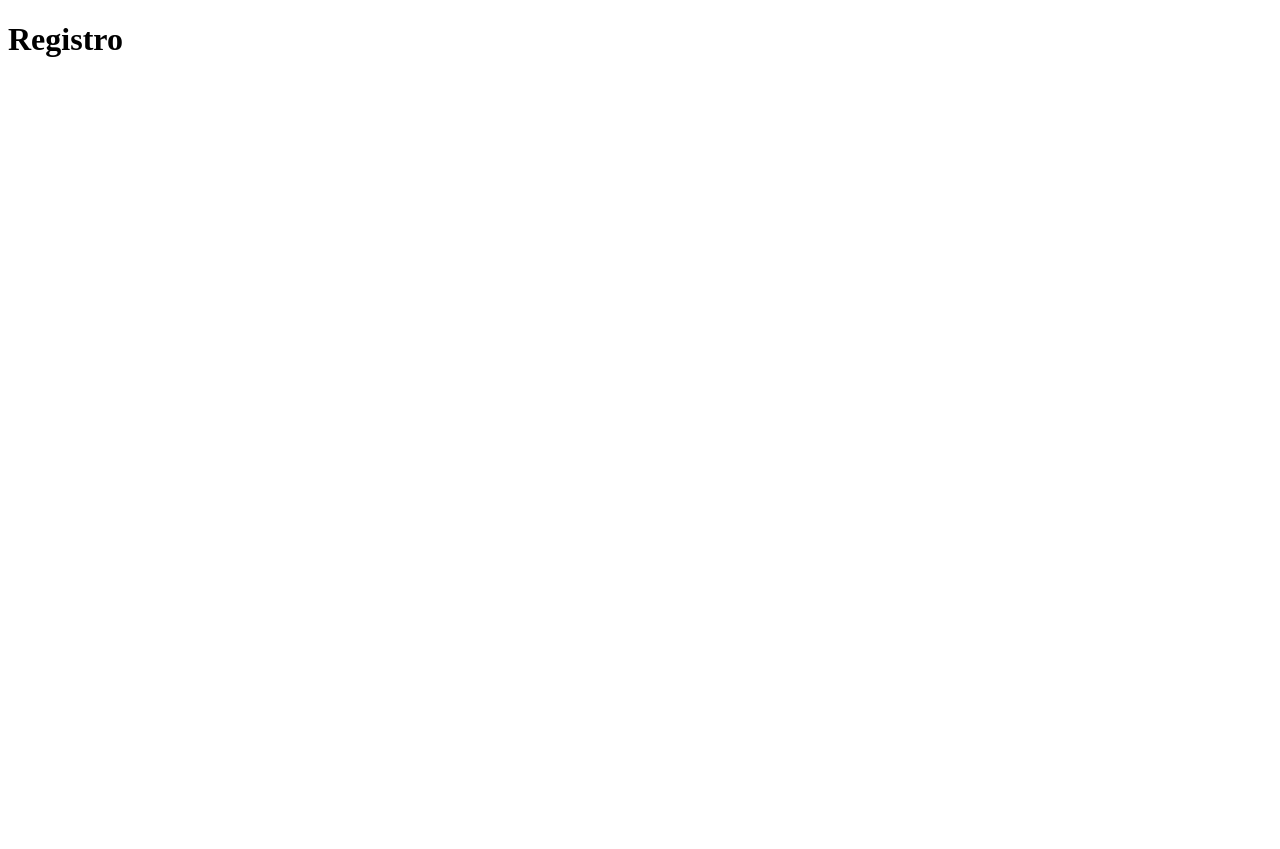
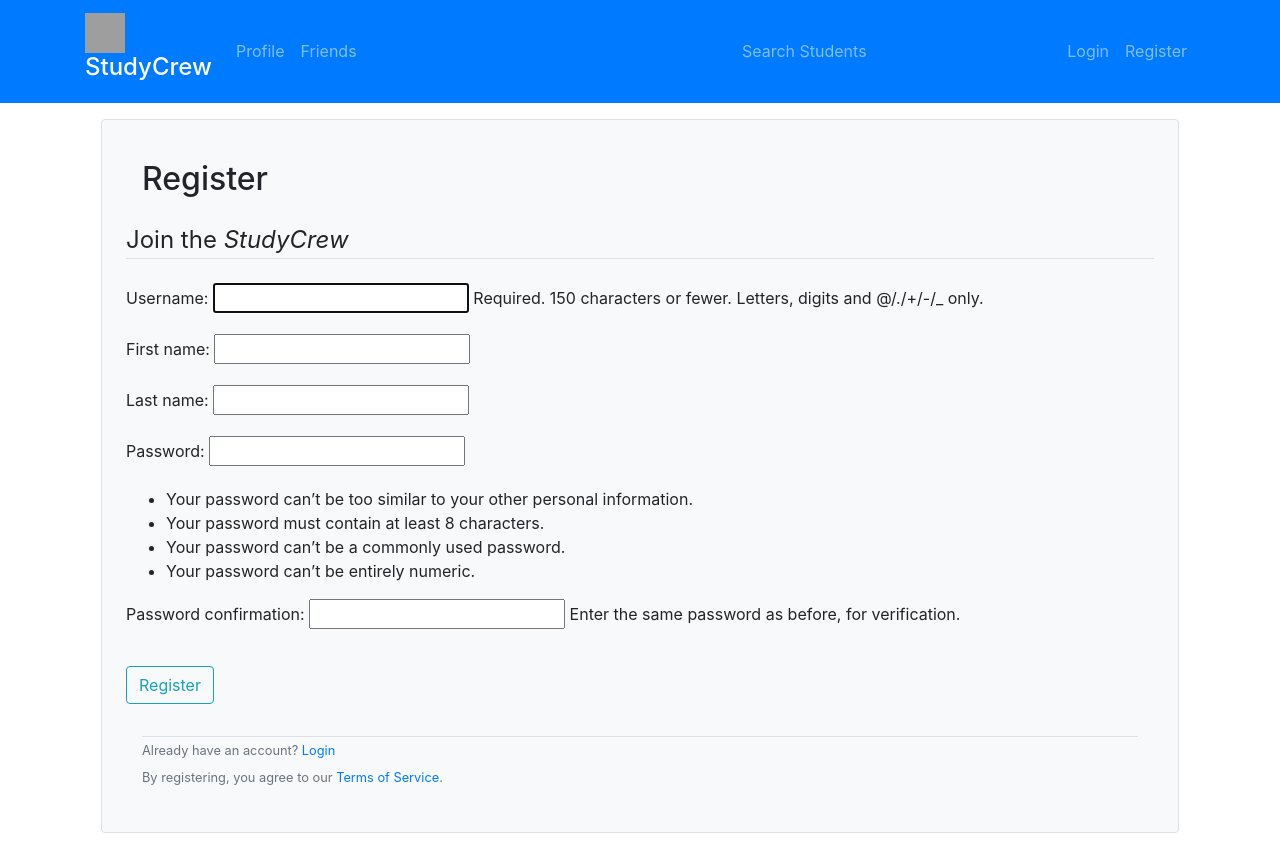
Before and after one commit to AmogusAzul/study-crew, a Django app: page /info/register/ in a window 1280 px wide. Before the commit the page is almost empty. Before the commit the page ends 57 px from the top, so only its background shows below. Run offline with Django 5.2, Linux system fonts and the light colour scheme; grey boxes are pictures that could not be loaded.

Commit message:
IDK what this is, yet, is progress

```diff
--- a/study-crew/contacts/apps.py
+++ b/study-crew/contacts/apps.py
@@ -4,3 +4,6 @@ from django.apps import AppConfig
 class ContactsConfig(AppConfig):
     default_auto_field = 'django.db.models.BigAutoField'
     name = 'contacts'
+
+    def ready(self):
+        import contacts.signals
--- /dev/null
+++ b/study-crew/core/templates/core/base.html
@@ -0,0 +1,69 @@
+<!DOCTYPE html>
+<html>
+<head>
+
+    <!-- Required meta tags -->
+    <meta charset="utf-8">
+    <meta name="viewport" content="width=device-width, initial-scale=1, shrink-to-fit=no">
+
+    <!-- Bootstrap CSS -->
+    <link rel="stylesheet" href="https://cdn.jsdelivr.net/npm/bootstrap@4.0.0/dist/css/bootstrap.min.css" integrity="sha384-Gn5384xqQ1aoWXA+058RXPxPg6fy4IWvTNh0E263XmFcJlSAwiGgFAW/dAiS6JXm" crossorigin="anonymous">
+
+
+    {% if title %}
+        <title>StudyCrew - {{ title }}</title>
+    {% else %}
+        <title>StudyCrew</title>
+    {% endif %}
+</head>
+<body>
+    <header class="site-header">
+      <nav class="navbar navbar-expand-lg navbar-dark bg-primary">
+        <div class="container">
+          <a class="navbar-brand" href="{% url 'landing' %}">
+            <img
+            src="https://cdn.discordapp.com/attachments/996090116760150076/1368418647730819132/rn_image_picker_lib_temp_47160ca6-4606-416b-9f7e-fb53ff985bc9.jpg?ex=6821612d&is=68200fad&hm=5b27afbd4c4c53a13a5a636710193c5e14383d86e06b0d78fa0b7de0026c225c&"
+            width="40" height="40" alt="logo">
+            </img>
+            <h4>StudyCrew</h4>
+          </a>
+
+          <div class="collapse navbar-collapse" id="navbarToggle">
+            <div class="navbar-nav mr-auto">
+              <a class="nav-item nav-link " href="{% url 'info-profile' %}">Profile</a>
+              <a class="nav-item nav-link " href="{% url 'contacts-friends' %}">Friends</a>
+            </div>
+
+            <!-- Navbar Center-->
+            <div class="navbar-nav mx-auto">
+              <a class="nav-item nav-link " href="{% url 'student-search' %}">Search Students</a>
+            </div>
+
+            <!-- Navbar Right Side -->
+            <div class="navbar-nav">
+
+                {% if user.is_authenticated %}
+                    <span class="navbar-text justify-content-left p-3">{{ user.first_name }}</span>
+                    <p class="navbar-text pt-3">|</p>
+                    <a class="nav-item nav-link p-3" href="{% url 'info-logout' %}">Logout</a>
+                {% else %}
+                    <a class="nav-item nav-link" href="info-login">Login</a>
+                    <a class="nav-item nav-link" href="info-register">Register</a>
+                {% endif %}
+
+
+            </div>
+          </div>
+        </div>
+      </nav>
+    </header>
+    <main role="main" class="container">
+      <div class="row">
+        <div class="col-md-12">
+          {% block content %}{% endblock %}
+        </div>
+      </div>
+    </main>
+
+</body>
+</html>
--- a/study-crew/core/urls.py
+++ b/study-crew/core/urls.py
@@ -3,4 +3,5 @@ from .views import core_home_view
 
 urlpatterns = [
     path('', core_home_view, name='core-home'),
+    path('terms/', core_home_view, name='core-terms'),
 ]
--- a/study-crew/core/views.py
+++ b/study-crew/core/views.py
@@ -1,6 +1,8 @@
 from django.shortcuts import render
 from django.http import HttpResponse
+from django.contrib.auth.decorators import login_required
 
 # Create your views here.
+@login_required
 def core_home_view(request):
     return render(request, 'core/home.html')
--- a/study-crew/info/apps.py
+++ b/study-crew/info/apps.py
@@ -4,3 +4,6 @@ from django.apps import AppConfig
 class InfoConfig(AppConfig):
     default_auto_field = 'django.db.models.BigAutoField'
     name = 'info'
+
+    def ready(self):
+        import info.signals
--- /dev/null
+++ b/study-crew/info/forms.py
@@ -0,0 +1,13 @@
+from django.forms import ModelForm
+from django import forms
+
+from django.contrib.auth.models import User
+from django.contrib.auth.forms import UserCreationForm
+
+class ExtendedUserCreationForm(UserCreationForm):
+    first_name = forms.CharField(max_length=30, required=True)
+    last_name = forms.CharField(max_length=30, required=True)
+
+    class Meta:
+        model = User
+        fields = ('username', 'first_name', 'last_name', 'password1', 'password2')
--- a/study-crew/info/templates/info/registration.html
+++ b/study-crew/info/templates/info/registration.html
@@ -1,9 +1,29 @@
-<!DOCTYPE html>
-<html>
-<head>
-    <title></title>
-</head>
-<body>
-    <h1>Registro</h1>
-</body>
-</html>
+{% extends "core/base.html" %}
+{% load static %}
+{% block content %}
+    <div class="d-flex justify-content-center bg-light border rounded p-4 m-3 flex-column">
+        <div class="d-flex m-3">
+            <h2>Register</h2>
+        </div>
+
+        <form method="POST" action="{% url 'info-register' %}">
+            {% csrf_token %}
+            <fieldset class="form-group">
+                <legend class="border-bottom mb-4 ">Join the <i>StudyCrew</i></legend>
+                {{ form.as_p }}
+
+            </fieldset>
+            <div class="form-group">
+                <button type="submit" class="btn btn-primary btn-outline-info">Register</button>
+            </div>
+        </form>
+        <small class="border-top text-muted d-flex m-3 flex-column m-0    ">
+            <p class=" my-1">Already have an account? <a href="{% url 'info-login' %}">Login</a></p>
+
+
+
+            <p class=" my-1">By registering, you agree to our <a href="{% url 'core-terms' %}">Terms of Service</a>.</p>
+        </small>
+
+
+{% endblock %}
--- a/study-crew/info/urls.py
+++ b/study-crew/info/urls.py
@@ -2,8 +2,8 @@ from django.urls import path
 from .views import registration_view, login_view, logout_view, profile_view
 
 urlpatterns = [
-    path('register/', registration_view, name='register'),
-    path('login/', login_view, name='login'),
-    path('logout/', logout_view, name='logout'),
-    path('profile/', profile_view, name='profile'),
+    path('register/', registration_view, name='info-register'),
+    path('login/', login_view, name='info-login'),
+    path('logout/', logout_view, name='info-logout'),
+    path('profile/', profile_view, name='info-profile'),
 ]
--- a/study-crew/info/views.py
+++ b/study-crew/info/views.py
@@ -1,11 +1,32 @@
-from django.shortcuts import render
+from django.shortcuts import render, redirect
 from django.http import HttpResponse
+from django.contrib.auth.decorators import login_required
+from django.contrib.auth.forms import UserCreationForm
+from django.contrib import messages
+
+from .forms import ExtendedUserCreationForm
 
 def registration_view(request):
-    return render(request, 'info/registration.html')
+    if request.method == 'POST':
+        form = ExtendedUserCreationForm(request.POST)
+        if form.is_valid():
+            username = form.cleaned_data.get('username')
+            password = form.cleaned_data.get('password1')
+            first_name = form.cleaned_data.get('first_name')
+            last_name = form.cleaned_data.get('last_name')
+
+            form.save()
+            return redirect(request, 'info-profile')
+    else:
+        form = ExtendedUserCreationForm()
+
+    return render(request, 'info/registration.html', context={
+        'form': form,
+    })
 def login_view(request):
     return render(request, 'info/login.html')
 def logout_view(request):
     return render(request, 'info/logout.html')
+@login_required
 def profile_view(request):
     return render(request, 'info/profile.html')
--- a/study-crew/student/apps.py
+++ b/study-crew/student/apps.py
@@ -4,3 +4,6 @@ from django.apps import AppConfig
 class StudentConfig(AppConfig):
     default_auto_field = 'django.db.models.BigAutoField'
     name = 'student'
+
+    def ready(self):
+        import student.signals
--- a/study-crew/student/urls.py
+++ b/study-crew/student/urls.py
@@ -2,5 +2,5 @@ from django.urls import path
 from .views import search_view
 
 urlpatterns = [
-    path('', search_view, name='student-search'),
+    path('search/', search_view, name='student-search'),
 ]
```
Also changed, not shown: study-crew/core/templates/core/home.html (+5 -9 lines), study-crew/info/templates/info/profile.html (+22 -9 lines), study-crew/db.sqlite3.
